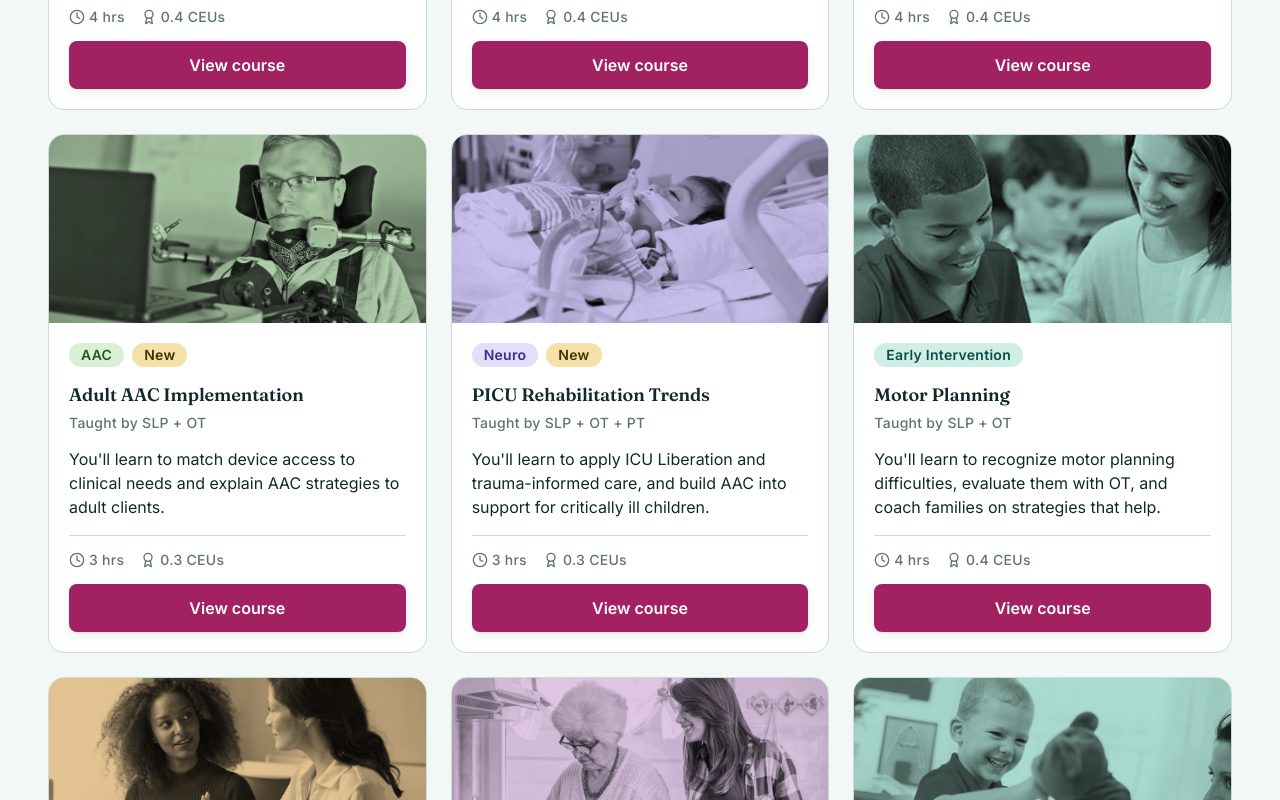
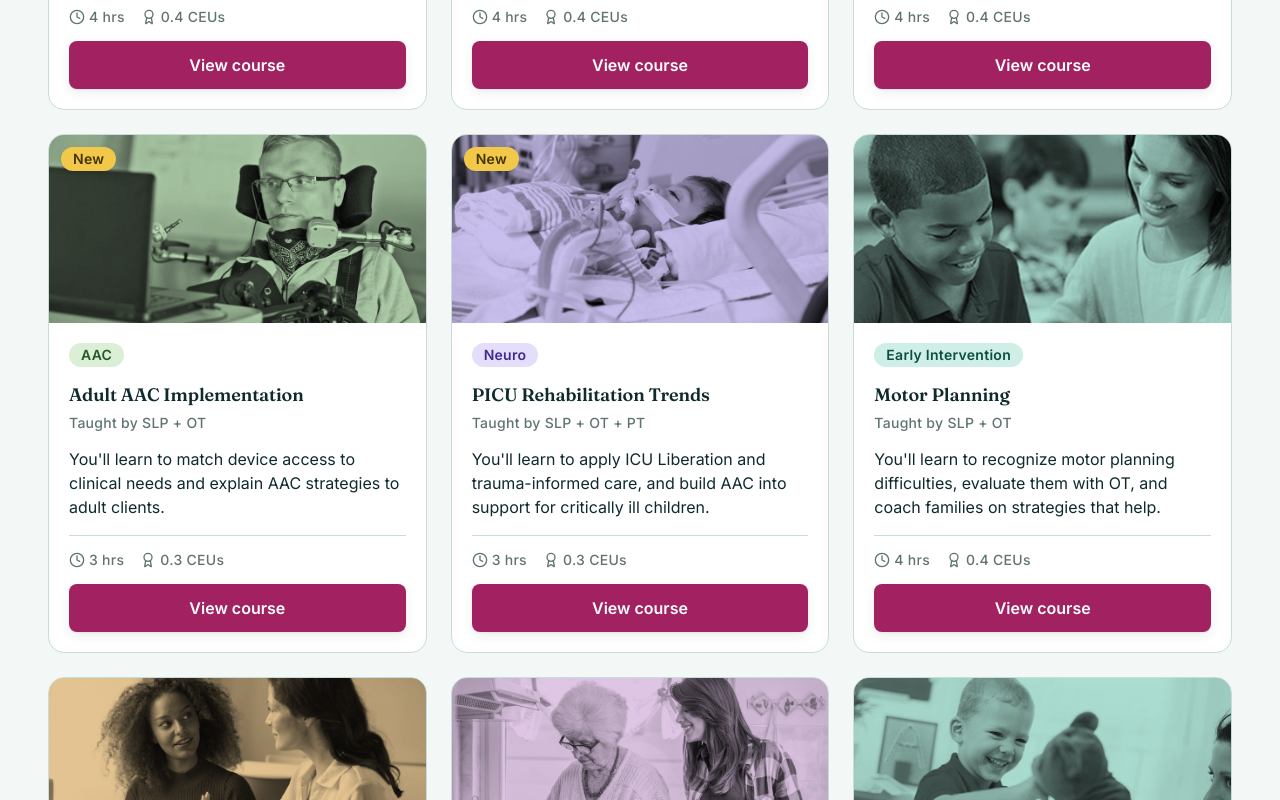
Before and after one commit to afshanistan/continued-master-class-exercise, a React (Vite) app: page / in a window 1280 px wide. Shown: the part 2120-2920 px from the top of the page. Built offline with nearby package versions, Linux system fonts and the light colour scheme.

Commit message:
Course card: New pill on the photo (gold 400 + shadow); badge-new-bg gold 200 → 400
Co-Authored-By: Claude Opus 5.5 <noreply@anthropic.com>
Claude-Session: https://claude.ai/code/session_01JQeWFA3RLM7CygXJckaVMs

```diff
--- a/src/components/CourseCard/CourseCard.css
+++ b/src/components/CourseCard/CourseCard.css
@@ -4,6 +4,8 @@
   border: 1px solid var(--color-border-subtle); border-radius: var(--radius-lg);
   overflow: hidden;
 }
+.c-course-card__media { position: relative; }
+.c-course-card__media .c-new-tag { position: absolute; top: var(--space-3); left: var(--space-3); z-index: 1; box-shadow: var(--shadow-1); }
 .c-course-card__content { flex: 1; display: flex; flex-direction: column; gap: var(--space-4); padding: var(--space-5); }
 .c-course-card__tags { display: flex; align-items: center; gap: var(--space-2); }
 .c-course-card__heading { display: flex; flex-direction: column; gap: var(--space-2); }
--- a/src/components/CourseCard/CourseCard.tsx
+++ b/src/components/CourseCard/CourseCard.tsx
@@ -19,11 +19,14 @@ export function CourseCard({ course: c, headingLevel = 3 }: { course: Course; he
   const longer = c.fullTitle !== c.title;
   return (
     <article className="c-course-card">
-      <CourseImage src={c.image} topic={c.topic} />
+      <div className="c-course-card__media">
+        {/* New sits on the photo, apart from the topic pill, so it reads as status, not category. */}
+        {c.isNew && <NewTag />}
+        <CourseImage src={c.image} topic={c.topic} />
+      </div>
       <div className="c-course-card__content">
         <div className="c-course-card__tags">
           <TopicPill topic={c.topic} />
-          {c.isNew && <NewTag />}
         </div>
         <div className="c-course-card__heading">
           <H className="c-course-card__title">
--- a/src/styles/tokens.css
+++ b/src/styles/tokens.css
@@ -127,7 +127,7 @@
   --color-topic-dementia-pill-bg: var(--color-plum-100);
   --color-topic-dementia-pill-text: var(--color-plum-800);
   --color-surface-card: var(--color-base-white);
-  --color-badge-new-bg: var(--color-gold-200);
+  --color-badge-new-bg: var(--color-gold-400); /* was gold-200; stronger so it holds on tinted photos */
   --color-badge-new-text: var(--color-gold-900);
   --color-image-desaturate: var(--color-neutral-500);
   --color-icon-secondary: var(--color-neutral-600);
```
Also changed, not shown: src/docs/figma-sync-log.md (+1 -0 lines).
